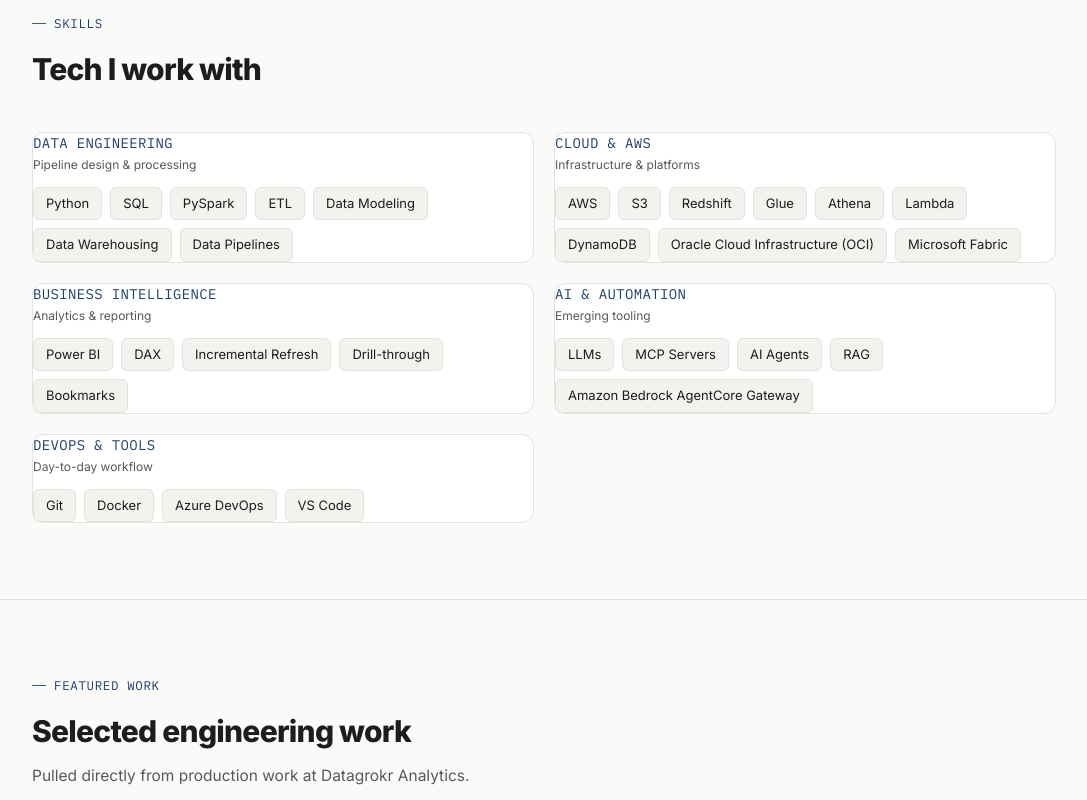
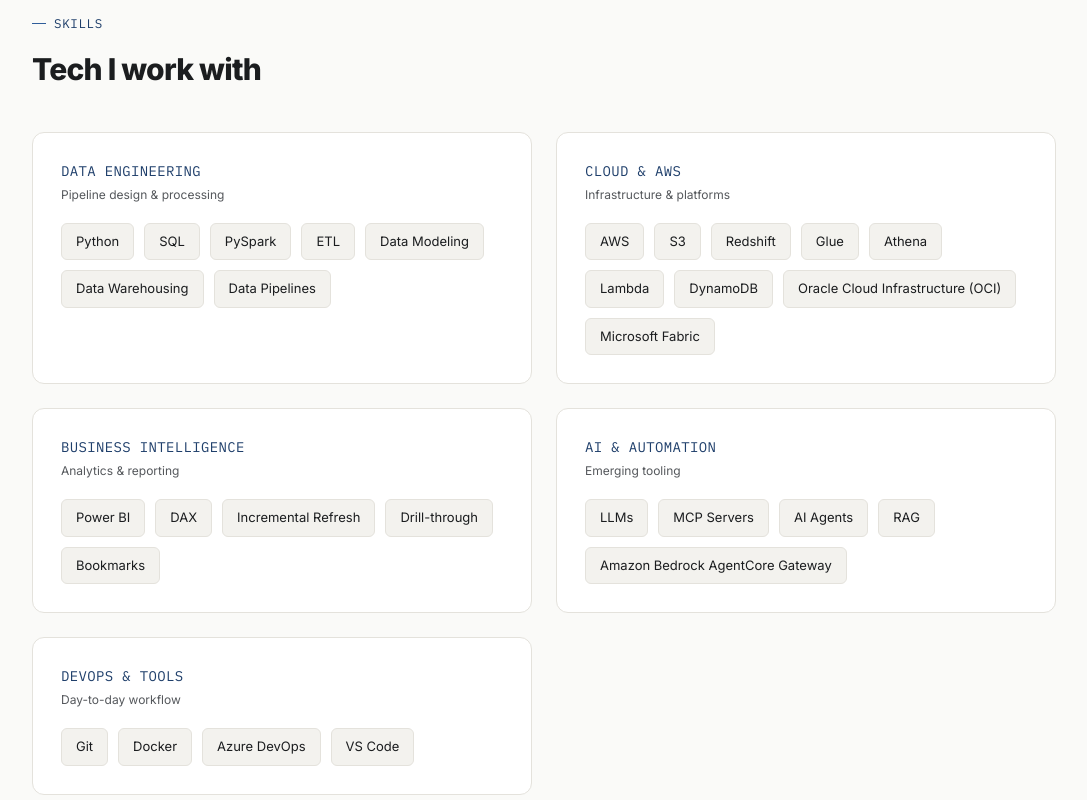
Before and after one commit to BhavyapriyaN/Portfolio, a React (Vite) app: page / in a window 1280 px wide. Shown: the part 2040-2840 px from the top of the page, without its empty margins (96-1183 px from the left). Built offline with nearby package versions, Linux system fonts and the light colour scheme.

Commit message:
Refactor SkillGroup component layout and styles

```diff
--- a/src/components/Skills.jsx
+++ b/src/components/Skills.jsx
@@ -3,12 +3,12 @@
 
 function SkillGroup({ group }) {
   return (
-    <div className="border border-line rounded-xl p-5.5 bg-white">
-      <h3 className="font-mono text-sm uppercase tracking-wide text-accent-deep mb-1">{group.title}</h3>
-      <p className="text-xs text-ink-soft mb-3.5">{group.desc}</p>
-      <div className="flex flex-wrap gap-2">
+    <div className="border border-line rounded-xl p-7 bg-white">
+      <h3 className="font-mono text-sm uppercase tracking-wide text-accent-deep mb-1.5">{group.title}</h3>
+      <p className="text-xs text-ink-soft mb-5">{group.desc}</p>
+      <div className="flex flex-wrap gap-2.5">
         {group.skills.map((s) => (
-          <span key={s} className="text-[13px] px-3 py-1.5 rounded-md bg-bg-alt border border-line">
+          <span key={s} className="text-[13px] px-3.5 py-2 rounded-md bg-bg-alt border border-line">
             {s}
           </span>
         ))}
@@ -20,7 +20,7 @@
 export default function Skills() {
   return (
     <Section id="skills" eyebrow="Skills" title="Tech I work with">
-      <div className="grid sm:grid-cols-2 gap-5">
+      <div className="grid sm:grid-cols-2 gap-6">
         {skillGroups.map((group) => (
           <SkillGroup key={group.title} group={group} />
         ))}
```
